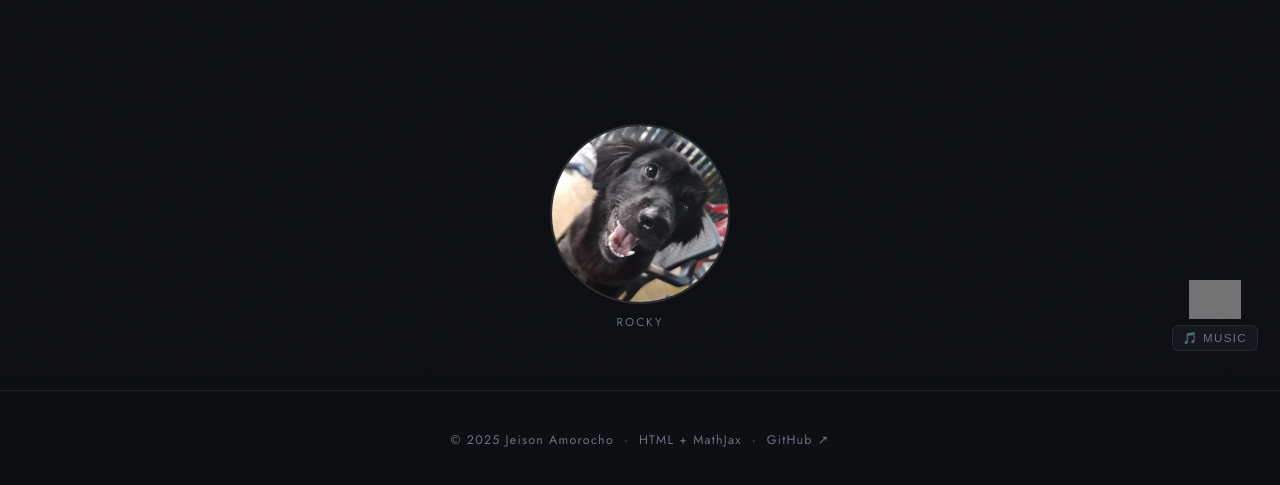
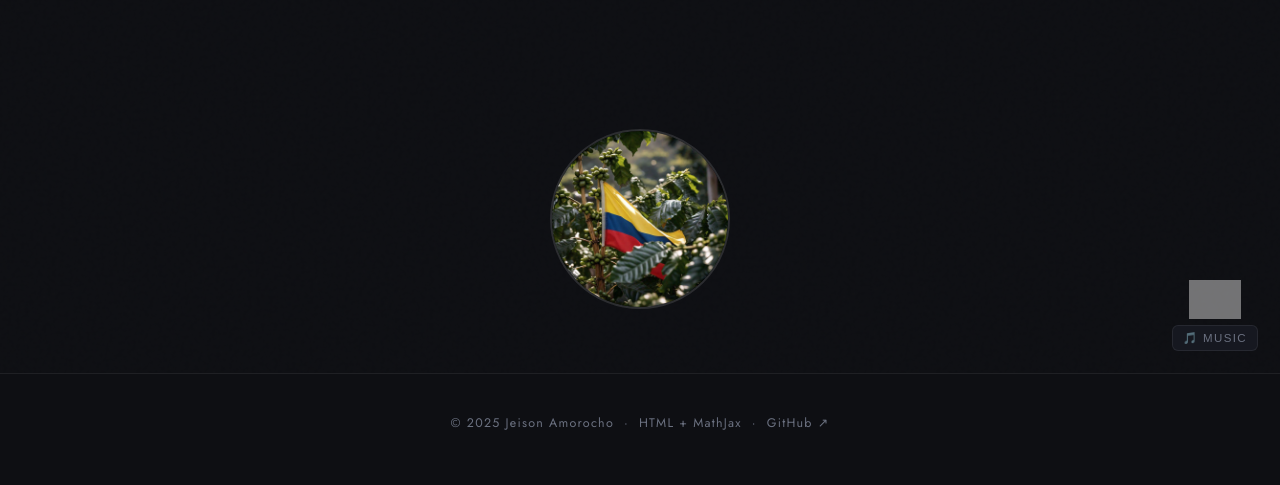
Before and after one commit to JeisonAmorocho/jeisonamorocho.github.io, a plain HTML site: page index.html in a window 1280 px wide. Shown: the part 427-912 px from the top of the page. Drawn offline with nearby package versions, Linux system fonts and the light colour scheme; grey boxes are pictures that could not be loaded.

Commit message:
Replace Rocky image with Coffee image

```diff
--- a/index.html
+++ b/index.html
@@ -613,8 +613,7 @@
     </p>
     <div class="hello-box" id="helloBox">Hello</div>
     <div class="rocky-wrap" id="rockyPhoto">
-      <img src="rocky.jpg" alt="Rocky" style="width:180px; height:180px;">
-      <span class="rocky-label">Rocky</span>
+      <img src="coffee.jpg" alt="Coffee" style="width:180px; height:180px;">
     </div>
   </section>
 
@@ -658,9 +657,6 @@
       </div>
       <div class="carousel-slide">
         <img src="family.jpeg" alt="Family">
-      </div>
-      <div class="carousel-slide">
-        <img src="withrocky.jpeg" alt="With Rocky">
       </div>
       <div class="carousel-slide">
         <img src="1.jpg" alt="Photo 1">
```
